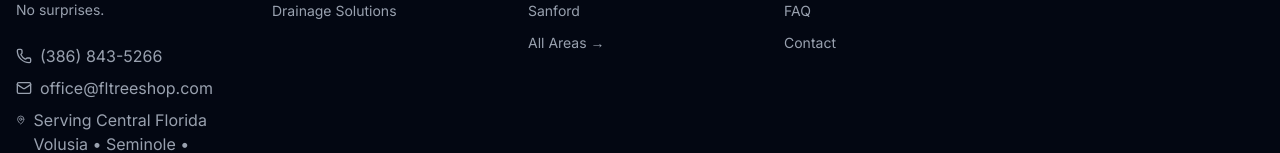
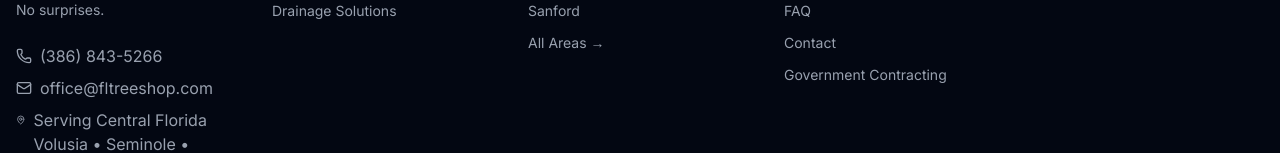
Before and after one commit to treeshoptech/shopos-treeshop, a Next.js app: page /pricing in a window 1280 px wide. Shown: the part 2264-2417 px from the top of the page. Built offline with nearby package versions, Linux system fonts and the light colour scheme; no server answers.

Commit message:
Add Government Contracting link to footer - now visible in Company column

```diff
--- a/src/components/layout/Footer.tsx
+++ b/src/components/layout/Footer.tsx
@@ -22,6 +22,7 @@ const companyLinks = [
   { label: 'Reviews', href: '/reviews' },
   { label: 'FAQ', href: '/faq' },
   { label: 'Contact', href: '/contact' },
+  { label: 'Government Contracting', href: '/government' },
 ]
 
 // Operator links removed - B2C focus only
```
